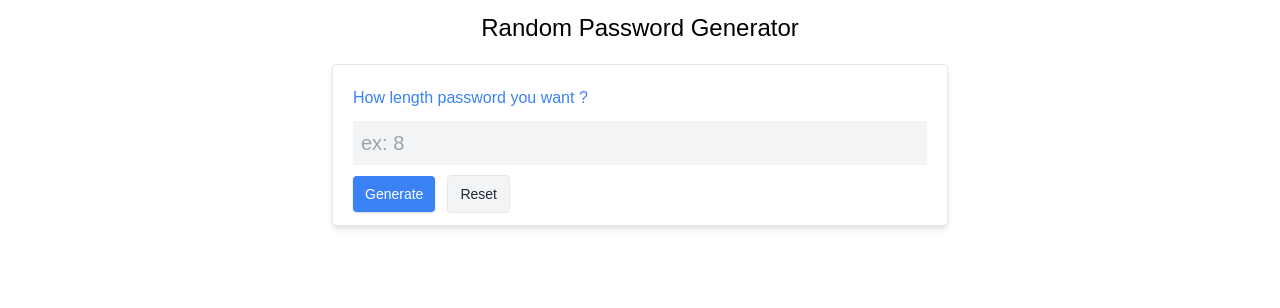
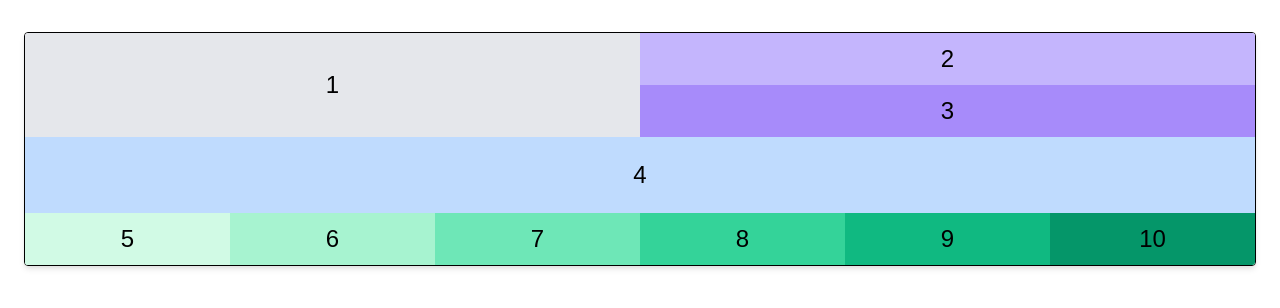
Before and after one commit to or-abdillh/random-password-generator, a Vue app: page / in a window 1280 px wide. Shown: the top 308 px of the page. Built offline with nearby package versions, Linux system fonts and the light colour scheme.

Commit message:
Create components Grid

```diff
--- a/src/App.vue
+++ b/src/App.vue
@@ -1,16 +1,17 @@
 <template>
-   <h3 class="text-center text-2xl  text-bold">Random Password Generator</h3>
-   <Form></Form>
+   <Grid></Grid>
 </template>
 
 <script>
 
    import Form from './components/Form.vue'
+   import Grid from './components/Grid.vue'
 
    export default {
       name: 'App',
       components: {
-         Form
+         Form,
+         Grid
       }
    }
 
--- /dev/null
+++ b/src/components/Grid.vue
@@ -0,0 +1,37 @@
+<template>
+   <section>
+
+      <div class="grid grid-cols-6 text-center mt-5 border border-black rounded overflow-hidden shadow-md">
+         <div class="bg-gray-200 grid place-items-center col-span-3">
+           1
+         </div>
+         <div class="bg-purple-200 col-span-3 flex flex-wrap">
+            <div class="bg-purple-300 w-full p-2">
+               2
+            </div>
+            <div class="bg-purple-400 w-full p-2">
+               3
+            </div>
+         </div>
+         <div class="p-5 bg-blue-200 col-span-full">
+            4
+         </div>
+         <div class="bg-green-200 col-span-full bg-gray-200 grid grid-cols-6">
+            <template v-for="div in 6" :key="div">
+               <div :class="'bg-green-' + div + '00'" class="col-span-auto p-2">
+                  {{ div + 4 }}
+               </div>
+            </template>
+         </div>
+      </div>
+
+   </section>
+</template>
+
+<script>
+
+   export default {
+      name: 'Grid'
+   }
+
+</script>
```
